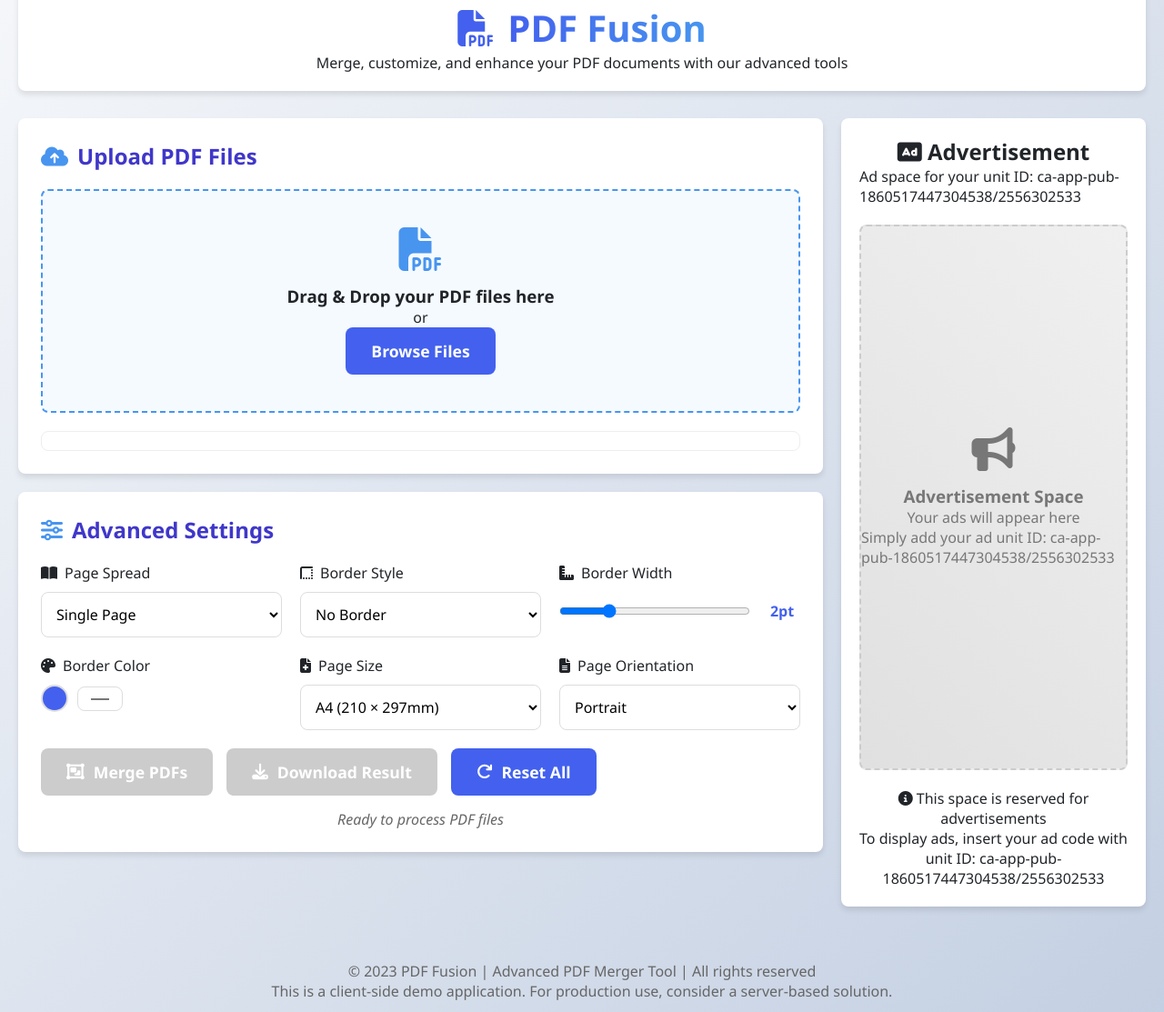
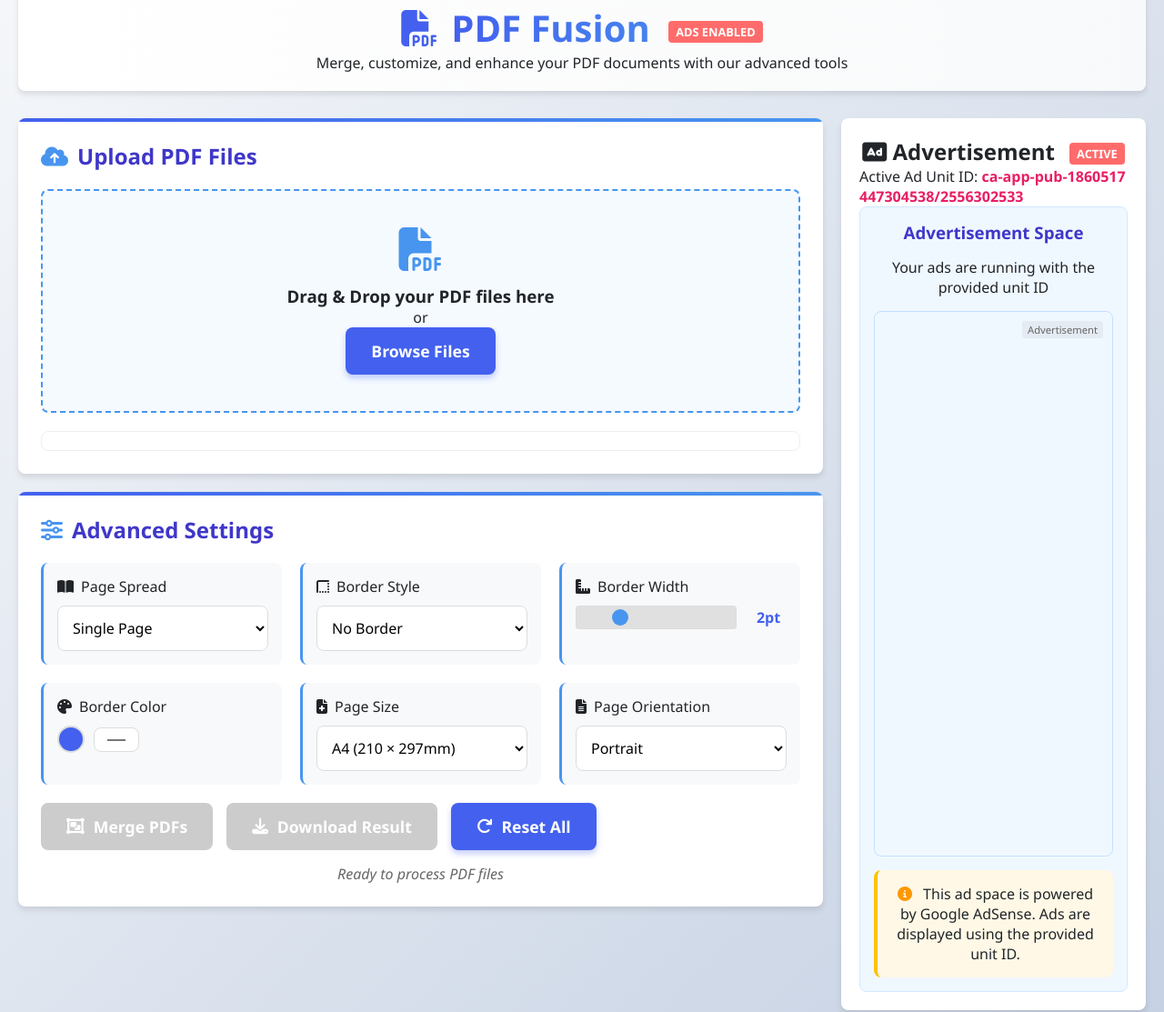
Before and after one commit to atishay0810/PDFs, a plain HTML site: page index.html in a window 1280 px wide. Shown: the part 37-1150 px from the top of the page at 91% size. Drawn offline with Linux system fonts and the light colour scheme.

Commit message:
Update index.html

```diff
--- a/index.html
+++ b/index.html
@@ -7,6 +7,7 @@
     <link rel="stylesheet" href="https://cdnjs.cloudflare.com/ajax/libs/font-awesome/6.4.0/css/all.min.css">
     <script src="https://cdnjs.cloudflare.com/ajax/libs/pdf-lib/1.17.1/pdf-lib.min.js"></script>
     <script src="https://cdnjs.cloudflare.com/ajax/libs/downloadjs/1.4.8/download.min.js"></script>
+    <script async src="https://pagead2.googlesyndication.com/pagead/js/adsbygoogle.js?client=ca-pub-1860517447304538" crossorigin="anonymous"></script>
     <style>
         :root {
             --primary: #4361ee;
@@ -18,6 +19,7 @@
             --warning: #f72585;
             --border-radius: 8px;
             --shadow: 0 4px 6px rgba(0,0,0,0.1);
+            --ad-bg: #f0f8ff;
         }
 
         * {
@@ -48,6 +50,19 @@
             background: white;
             border-radius: var(--border-radius);
             box-shadow: var(--shadow);
+            background: linear-gradient(to right, #ffffff, #f8f9fa);
+            position: relative;
+            overflow: hidden;
+        }
+
+        header::before {
+            content: "";
+            position: absolute;
+            top: 0;
+            left: 0;
+            right: 0;
+            height: 4px;
+            background: linear-gradient(90deg, var(--primary), var(--accent));
         }
 
         .logo {
@@ -89,6 +104,25 @@
             min-height: 600px;
         }
 
+        .ad-container {
+            width: 100%;
+            min-height: 600px;
+            background: var(--ad-bg);
+            border-radius: var(--border-radius);
+            padding: 15px;
+            display: flex;
+            flex-direction: column;
+            align-items: center;
+            justify-content: center;
+            text-align: center;
+            border: 1px solid #d1e7ff;
+        }
+
+        .ad-container h3 {
+            margin-bottom: 15px;
+            color: var(--secondary);
+        }
+
         .ad-placeholder {
             width: 100%;
             height: 600px;
@@ -101,11 +135,38 @@
             justify-content: center;
             color: #777;
             margin-top: 20px;
+            position: relative;
+            overflow: hidden;
+        }
+
+        .ad-placeholder::before {
+            content: "";
+            position: absolute;
+            top: 0;
+            left: 0;
+            right: 0;
+            height: 4px;
+            background: linear-gradient(90deg, #ff6b6b, #ff8e8e);
         }
 
         .ad-placeholder i {
             font-size: 3rem;
             margin-bottom: 15px;
+            color: #ff6b6b;
+        }
+
+        .ad-info {
+            background: #fff8e6;
+            padding: 15px;
+            border-radius: var(--border-radius);
+            border-left: 4px solid #ffc107;
+            margin-top: 15px;
+            width: 100%;
+        }
+
+        .ad-info i {
+            color: #ff9800;
+            margin-right: 8px;
         }
 
         .card {
@@ -113,6 +174,18 @@
             border-radius: var(--border-radius);
             padding: 25px;
             box-shadow: var(--shadow);
+            position: relative;
+            overflow: hidden;
+        }
+
+        .card::before {
+            content: "";
+            position: absolute;
+            top: 0;
+            left: 0;
+            right: 0;
+            height: 4px;
+            background: linear-gradient(90deg, var(--primary), var(--accent));
         }
 
         .card h2 {
@@ -171,6 +244,13 @@
             padding: 10px;
             background: #f8f9fa;
             border-radius: 5px;
+            transition: all 0.3s ease;
+        }
+
+        .file-item:hover {
+            background: #e9ecef;
+            transform: translateY(-2px);
+            box-shadow: 0 2px 4px rgba(0,0,0,0.05);
         }
 
         .file-item .file-info {
@@ -189,6 +269,11 @@
             border: none;
             color: var(--warning);
             cursor: pointer;
+            transition: all 0.2s ease;
+        }
+
+        .file-item .file-actions button:hover {
+            transform: scale(1.1);
         }
 
         .settings-grid {
@@ -202,6 +287,10 @@
             display: flex;
             flex-direction: column;
             gap: 10px;
+            background: #f8f9fa;
+            padding: 15px;
+            border-radius: var(--border-radius);
+            border-left: 3px solid var(--accent);
         }
 
         .setting-group label {
@@ -217,6 +306,13 @@
             border-radius: var(--border-radius);
             font-size: 1rem;
             background: white;
+            transition: all 0.3s ease;
+        }
+
+        select:focus, input:focus {
+            outline: none;
+            border-color: var(--accent);
+            box-shadow: 0 0 0 3px rgba(72, 149, 239, 0.2);
         }
 
         .range-container {
@@ -227,6 +323,20 @@
 
         .range-container input[type="range"] {
             flex: 1;
+            height: 6px;
+            -webkit-appearance: none;
+            background: #e0e0e0;
+            border-radius: 3px;
+            outline: none;
+        }
+
+        .range-container input[type="range"]::-webkit-slider-thumb {
+            -webkit-appearance: none;
+            width: 18px;
+            height: 18px;
+            background: var(--accent);
+            border-radius: 50%;
+            cursor: pointer;
         }
 
         .range-value {
@@ -248,6 +358,7 @@
             border-radius: 50%;
             background: #4361ee;
             border: 2px solid #ddd;
+            cursor: pointer;
         }
 
         .btn {
@@ -264,12 +375,17 @@
             align-items: center;
             justify-content: center;
             gap: 10px;
+            box-shadow: 0 4px 6px rgba(67, 97, 238, 0.3);
         }
 
         .btn:hover {
             background: var(--secondary);
             transform: translateY(-2px);
             box-shadow: 0 6px 12px rgba(0,0,0,0.15);
+        }
+
+        .btn:active {
+            transform: translateY(0);
         }
 
         .btn:disabled {
@@ -281,6 +397,7 @@
 
         .btn-success {
             background: var(--success);
+            box-shadow: 0 4px 6px rgba(76, 201, 240, 0.3);
         }
 
         .btn-success:hover {
@@ -310,6 +427,7 @@
             justify-content: center;
             flex-direction: column;
             gap: 15px;
+            overflow: hidden;
         }
 
         .progress-bar {
@@ -341,6 +459,9 @@
             margin-top: 40px;
             padding: 20px;
             color: #666;
+            background: white;
+            border-radius: var(--border-radius);
+            box-shadow: var(--shadow);
         }
 
         @media (max-width: 900px) {
@@ -356,13 +477,56 @@
                 height: 300px;
             }
         }
+
+        /* Ad styling */
+        .ad-label {
+            display: inline-block;
+            background: #ff6b6b;
+            color: white;
+            padding: 3px 8px;
+            border-radius: 4px;
+            font-size: 0.8rem;
+            margin-left: 10px;
+            vertical-align: middle;
+        }
+
+        .ad-unit {
+            width: 100%;
+            height: 600px;
+            display: flex;
+            align-items: center;
+            justify-content: center;
+            background: #f0f8ff;
+            border-radius: var(--border-radius);
+            border: 1px solid #c3e0ff;
+            margin-top: 15px;
+            position: relative;
+        }
+
+        .ad-unit::before {
+            content: "Advertisement";
+            position: absolute;
+            top: 10px;
+            right: 10px;
+            background: rgba(0,0,0,0.05);
+            padding: 2px 6px;
+            border-radius: 3px;
+            font-size: 0.7rem;
+            color: #666;
+        }
+
+        .active-ad {
+            font-weight: bold;
+            color: #e91e63;
+            word-break: break-all;
+        }
     </style>
 </head>
 <body>
     <header>
         <div class="logo">
             <i class="fas fa-file-pdf"></i>
-            <h1>PDF Fusion</h1>
+            <h1>PDF Fusion <span class="ad-label">ADS ENABLED</span></h1>
         </div>
         <p>Merge, customize, and enhance your PDF documents with our advanced tools</p>
     </header>
@@ -470,17 +634,27 @@
         </div>
 
         <div class="ad-column">
-            <h2><i class="fas fa-ad"></i> Advertisement</h2>
-            <p>Ad space for your unit ID: ca-app-pub-1860517447304538/2556302533
-            <div class="ad-placeholder">
-                <i class="fas fa-bullhorn"></i>
+            <h2><i class="fas fa-ad"></i> Advertisement <span class="ad-label">ACTIVE</span></h2>
+            <p>Active Ad Unit ID: <span class="active-ad">ca-app-pub-1860517447304538/2556302533</span></p>
+
+            <div class="ad-container">
                 <h3>Advertisement Space</h3>
-                <p>Your ads will appear here</p>
-                <p>Simply add your ad unit ID: ca-app-pub-1860517447304538/2556302533
-            </div>
-            <div class="ad-info" style="margin-top: 20px; text-align: center;">
-                <p><i class="fas fa-info-circle"></i> This space is reserved for advertisements</p>
-                <p>To display ads, insert your ad code with unit ID: ca-app-pub-1860517447304538/2556302533
+                <p>Your ads are running with the provided unit ID</p>
+
+                <div class="ad-unit">
+                    <!-- AdSense ad will be inserted here -->
+                    <ins class="adsbygoogle"
+                         style="display:block"
+                         data-ad-client="ca-pub-1860517447304538"
+                         data-ad-slot="2556302533"
+                         data-ad-format="auto"
+                         data-full-width-responsive="true"></ins>
+                </div>
+
+                <div class="ad-info">
+                    <i class="fas fa-info-circle"></i>
+                    <span>This ad space is powered by Google AdSense. Ads are displayed using the provided unit ID.</span>
+                </div>
             </div>
         </div>
     </div>
@@ -491,6 +665,9 @@
     </footer>
 
     <script>
+        // Initialize Google Ads
+        (adsbygoogle = window.adsbygoogle || []).push({});
+
         // DOM Elements
         const fileInput = document.getElementById('file-input');
         const browseBtn = document.getElementById('browse-btn');
```
